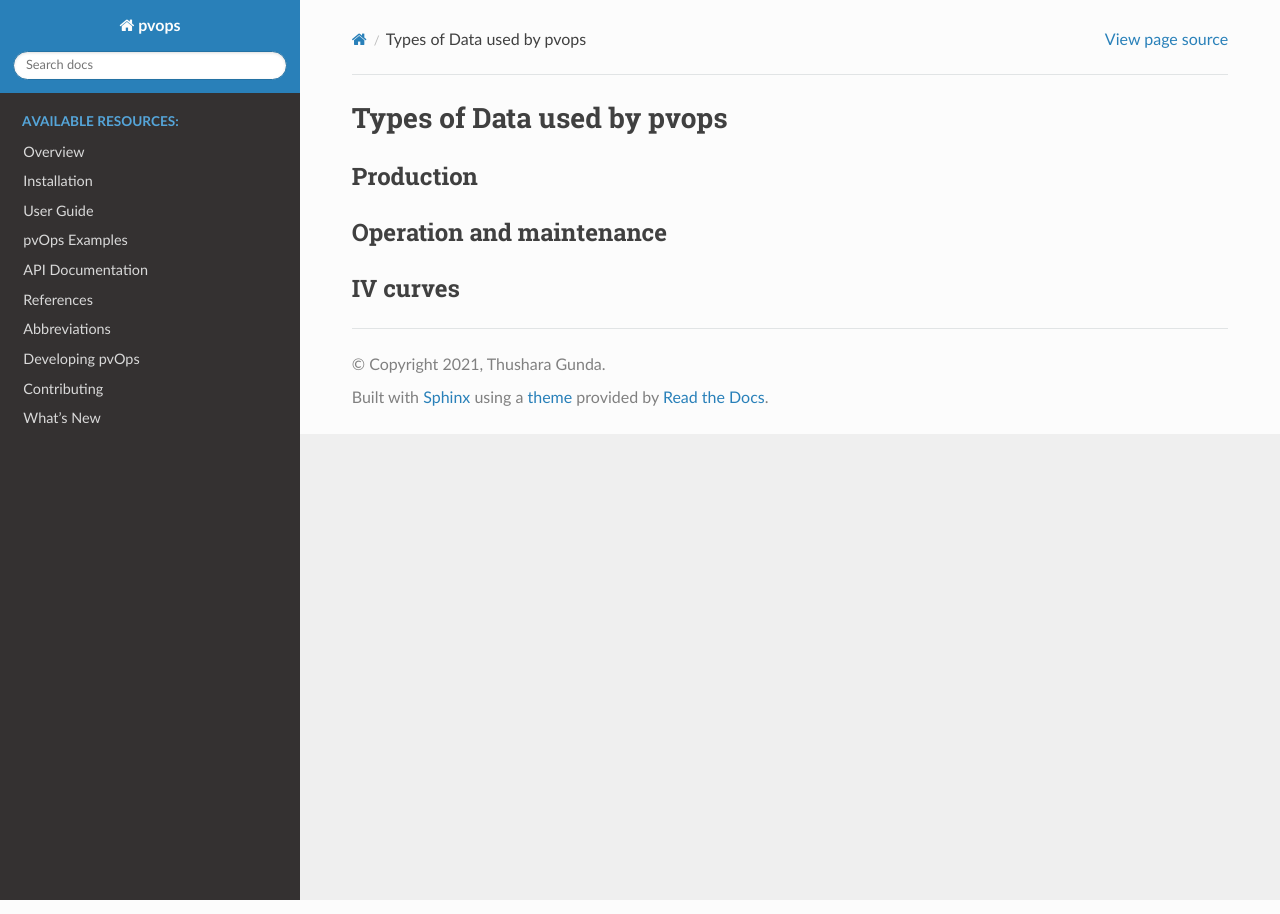
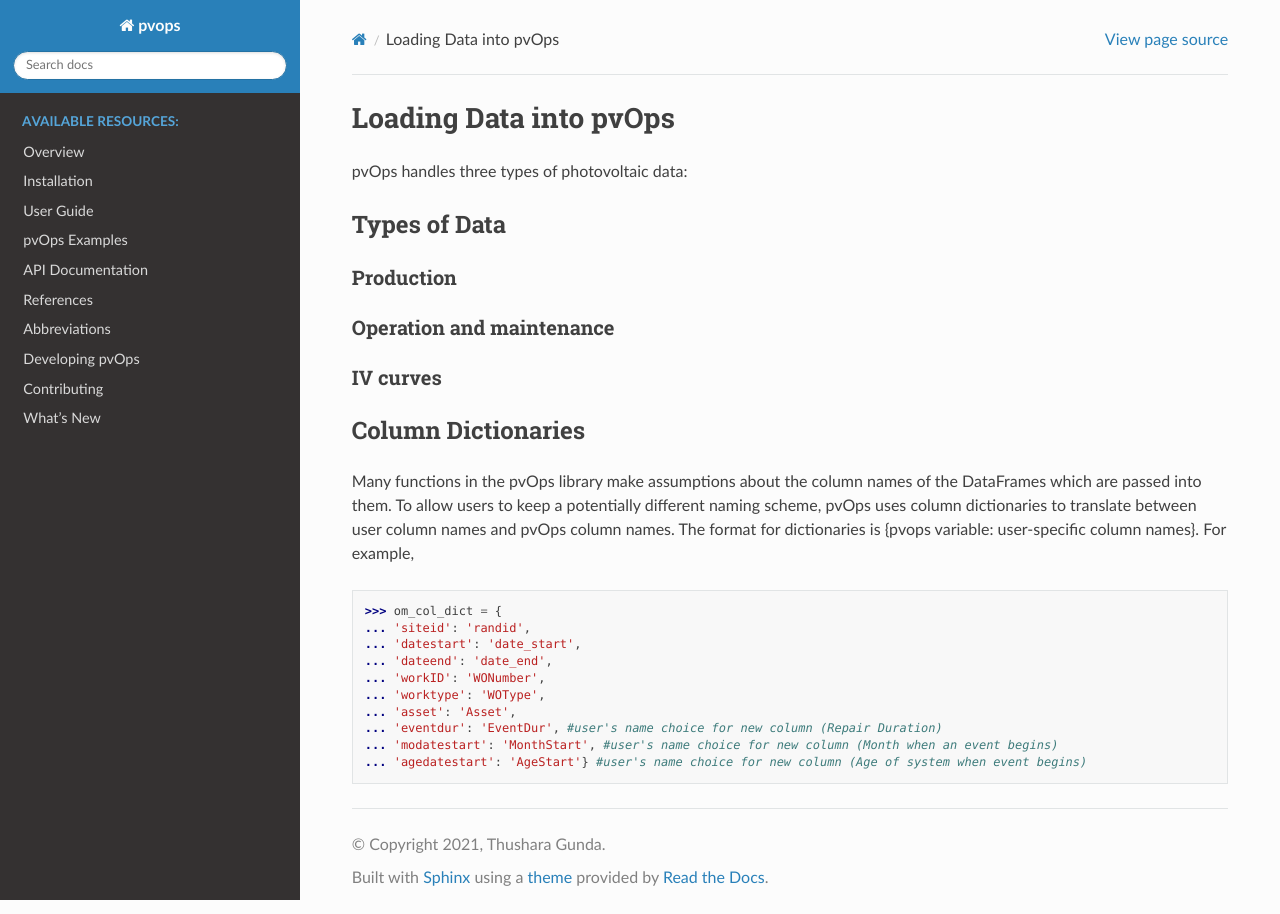
Before and after one commit to sandialabs/pvOps, a Sphinx documentation site: the page built from docs/pages/data.rst, in a window 1280 px wide. Built offline with Sphinx 7.4.7 and the Read the Docs theme 2.0.0, drawn with Linux system fonts in a browser that asks for light colours; pages that are not in the unit, such as notebooks, are missing from menus.

Commit message:
Expanding on Data page. Adding explanation of column dictionaries.

```diff
--- a/docs/pages/data.rst
+++ b/docs/pages/data.rst
@@ -1,5 +1,10 @@
-Types of Data used by pvops
+Loading Data into pvOps
 ===========================
+
+pvOps handles three types of photovoltaic data:
+
+Types of Data
+^^^^^^^^^^^^^^
 
 Production
 ----------
@@ -18,3 +23,26 @@ IV curves
 .. Description of IV style data
 .. Explanation of column dictionaries
 .. doctest for loading and viewing data
+
+Column Dictionaries
+^^^^^^^^^^^^^^^^^^^
+
+Many functions in the pvOps library make assumptions about the column
+names of the DataFrames which are passed into them. To allow users to
+keep a potentially different naming scheme, pvOps uses column dictionaries
+to translate between user column names and pvOps column names.
+The format for dictionaries is {pvops variable: user-specific column names}.
+For example,
+
+.. code-block::
+
+    >>> om_col_dict = {
+    ... 'siteid': 'randid',
+    ... 'datestart': 'date_start',
+    ... 'dateend': 'date_end',
+    ... 'workID': 'WONumber',
+    ... 'worktype': 'WOType',
+    ... 'asset': 'Asset',
+    ... 'eventdur': 'EventDur', #user's name choice for new column (Repair Duration)
+    ... 'modatestart': 'MonthStart', #user's name choice for new column (Month when an event begins)
+    ... 'agedatestart': 'AgeStart'} #user's name choice for new column (Age of system when event begins)
```
